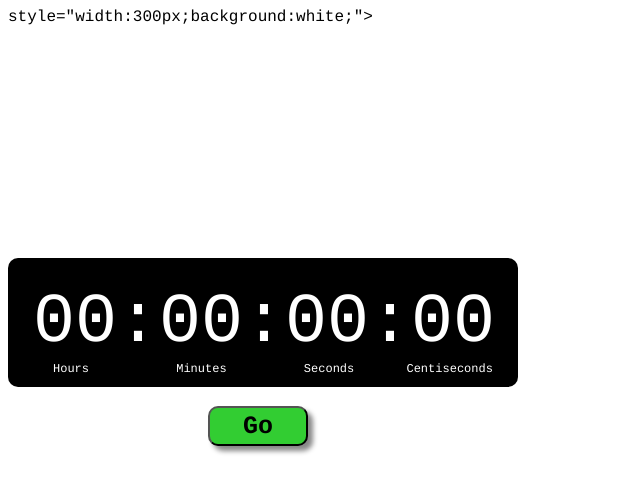
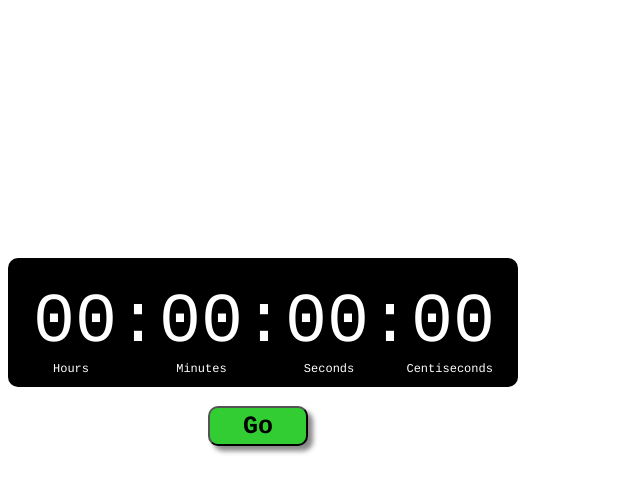
Before and after one commit to KennWu1/htmlclock, a plain HTML site: page index.html in a window 1280 px wide. Shown: the whole page, without its empty margins (0-640 px from the left). Drawn offline with Linux system fonts and the light colour scheme.

Commit message:
Update index.html

```diff
--- a/index.html
+++ b/index.html
@@ -10,8 +10,8 @@
 	<body>
 		<div
 			style="height:250px;background:white;">
-			style="width:300px;background:white;">
 		</div>
+
 		<div id='timer'>00:00:00:00</div>
 		<div id='labels'>
 			<span id='hh'>Hours</span>
```
